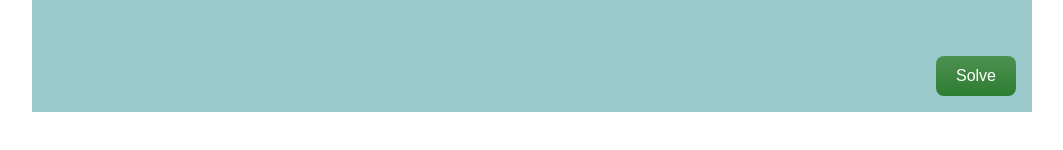
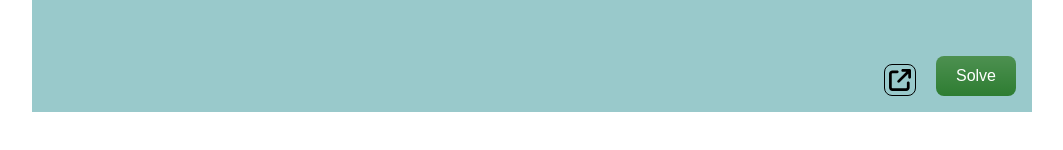
Before and after one commit to TatjanaMerkel/ford-fulkerson-algorithm-app, a React (Create React App) app: page / in a window 1280 px wide. Shown: the part 404-554 px from the top of the page, without its empty margins (108-1171 px from the left). Built offline with nearby package versions, Linux system fonts and the light colour scheme.

Commit message:
feat: Add dragLine/dragNode toggle button

```diff
--- a/src/components/graph-editor/graph-editor.scss
+++ b/src/components/graph-editor/graph-editor.scss
@@ -120,6 +120,19 @@
     border-radius: 8px;
   }
 
+  .drag-button {
+    width: 32px;
+    height: 32px;
+
+    bottom: 0;
+    right: 100px;
+
+    border: solid black 1px;
+    border-radius: 8px;
+
+    cursor: pointer;
+  }
+
   table {
     top: 0;
     right: 0;
@@ -156,9 +169,4 @@
   .solution-mode, .solution-mode * {
     cursor: default;
   }
-
-  .icon {
-    width: 40px;
-    height: 40px;
-  }
 }
--- a/src/components/graph-editor/graph-editor.tsx
+++ b/src/components/graph-editor/graph-editor.tsx
@@ -6,7 +6,8 @@ import Stepper from '../Stepper/Stepper'
 import {fordFulkerson} from '../../ford-fulkerson/ford-fulkerson'
 import {DisplayLink, DisplayStep, getDisplaySteps} from './display-steps'
 import { FontAwesomeIcon } from '@fortawesome/react-fontawesome'
-import { faCoffee } from '@fortawesome/free-solid-svg-icons'
+import { faArrowsUpDownLeftRight } from '@fortawesome/free-solid-svg-icons'
+import { faArrowUpRightFromSquare } from '@fortawesome/free-solid-svg-icons'
 
 interface Node {
     name: string
@@ -27,6 +28,7 @@ interface Props {
 
 interface State {
     mode: Mode
+    dragMode: DragMode
 
     nodes: Node[]
     links: Link[]
@@ -49,6 +51,11 @@ interface State {
 enum Mode {
     EDIT,
     SOLUTION
+}
+
+enum DragMode {
+    LINE,
+    NODE
 }
 
 class GraphEditor extends React.Component<Props, State> {
@@ -88,6 +95,7 @@ class GraphEditor extends React.Component<Props, State> {
 
         this.state = {
             mode: Mode.EDIT,
+            dragMode: DragMode.LINE,
 
             nodes,
             links,
@@ -121,6 +129,7 @@ class GraphEditor extends React.Component<Props, State> {
         this.spawnNode = this.spawnNode.bind(this)
         this.moveDragLine = this.moveDragLine.bind(this)
         this.cancelDragLine = this.cancelDragLine.bind(this)
+        this.toggleDragMode = this.toggleDragMode.bind(this)
     }
 
     /// componentDidMount()
@@ -460,6 +469,11 @@ class GraphEditor extends React.Component<Props, State> {
                         {this.state.selectedNode && this.renderNodeWidget()}
                         {this.state.selectedLink && this.renderLinkWidget()}
                         {this.renderSolveButton()}
+
+                        {this.state.dragMode === DragMode.LINE
+                            ? this.renderDragLineButton()
+                            : this.renderDragNodeButton()
+                        }
                     </>
                 }
 
@@ -712,6 +726,29 @@ class GraphEditor extends React.Component<Props, State> {
         )
     }
 
+    renderDragLineButton(): ReactElement {
+        return (
+            <FontAwesomeIcon className="widget icon drag-button"
+                             icon={faArrowUpRightFromSquare}
+                             onClick={this.toggleDragMode}/>
+        )
+    }
+
+    renderDragNodeButton(): ReactElement {
+        return (
+            <FontAwesomeIcon className="widget icon drag-button"
+                             icon={faArrowsUpDownLeftRight}
+                             onClick={this.toggleDragMode}/>
+        )
+    }
+
+    toggleDragMode(): void {
+        switch (this.state.dragMode) {
+            case DragMode.LINE: this.setState({dragMode: DragMode.NODE}); break
+            case DragMode.NODE: this.setState({dragMode: DragMode.LINE}); break
+        }
+    }
+
     renderSolveButton(): ReactElement {
         return (
             <button id='solve-button' className='widget confirm-button'
```
